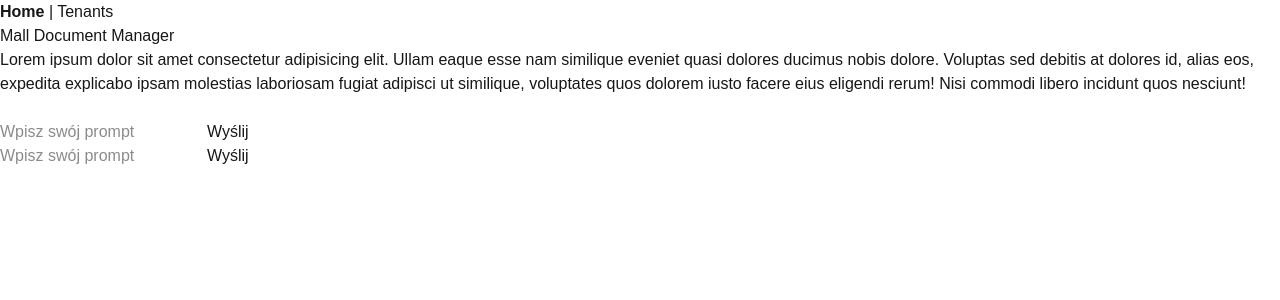
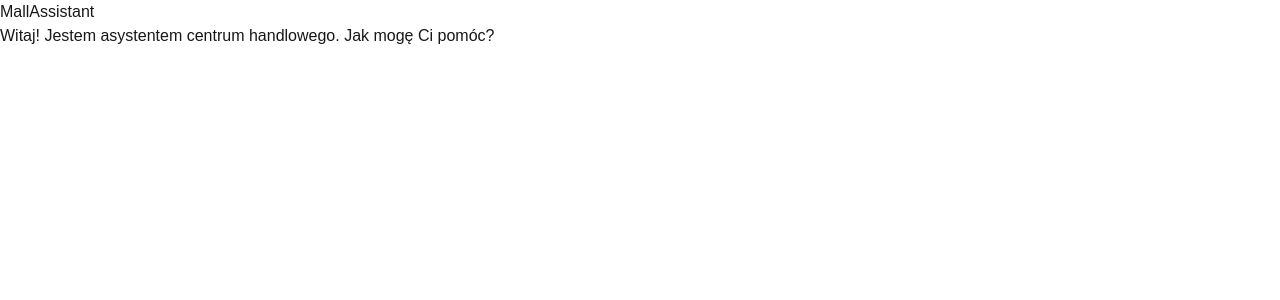
Before and after one commit to marrcelp/typescript-pratice, a Next.js app: page / in a window 1280 px wide. Shown: the top 300 px of the page. Built offline with nearby package versions, Linux system fonts and the light colour scheme.

Commit message:
create route for parking and events

```diff
--- /dev/null
+++ b/app/(public)/page.tsx
@@ -0,0 +1,8 @@
+export default function HomePage(){
+    return (
+        <main>
+            <h1>MallAssistant</h1>
+            <p>Witaj! Jestem asystentem centrum handlowego. Jak mogę Ci pomóc?</p>
+        </main>
+    )
+}
--- /dev/null
+++ b/app/api/events/route.ts
@@ -0,0 +1,16 @@
+import { NextResponse } from "next/server";
+import { supabase } from "@/lib/supabase";
+
+export async function GET(){
+
+  const { data, error } = await supabase
+    .from('events')
+    .select('*')
+    .order('event_date', { ascending: true });
+
+    if (error) {
+        return NextResponse.json({ error: error.message }, {status: 500});
+    }
+
+    return NextResponse.json(data);
+}
--- /dev/null
+++ b/app/api/parking/route.ts
@@ -0,0 +1,16 @@
+import { NextResponse } from "next/server";
+import { supabase } from "@/lib/supabase";
+
+export async function GET(){
+
+    const { data, error } = await supabase
+        .from('parking')
+        .select('*')
+
+    if (error) {
+        return NextResponse.json({ error: error.message }, {status: 500});
+
+    }
+
+    return NextResponse.json(data);
+}
--- a/app/layout.tsx
+++ b/app/layout.tsx
@@ -1,38 +1,19 @@
 import type { Metadata } from "next";
-import { Geist, Geist_Mono } from "next/font/google";
-import { Nav } from "./components/Nav";
 import "./globals.css";
 
-const geistSans = Geist({
-  variable: "--font-geist-sans",
-  subsets: ["latin"],
-});
-
-const geistMono = Geist_Mono({
-  variable: "--font-geist-mono",
-  subsets: ["latin"],
-});
-
 export const metadata: Metadata = {
-  title: "Create Next App",
-  description: "Generated by create next app",
+    title: "MallAssistant",
+    description: "Inteligentny asystent centrum handlowego",
 };
 
 export default function RootLayout({
-  children,
-}: Readonly<{
-  children: React.ReactNode;
-}>) {
-  return (
-    <html
-      lang="en"
-      className={`${geistSans.variable} ${geistMono.variable} h-full antialiased`}
-      suppressHydrationWarning
-    >
-      <body className="min-h-full flex flex-col">
-        <Nav/>
-        {children}
-      </body>
-    </html>
-  );
+    children,
+}: {
+    children: React.ReactNode;
+}) {
+    return (
+        <html lang="pl">
+            <body>{children}</body>
+        </html>
+    );
 }
```
